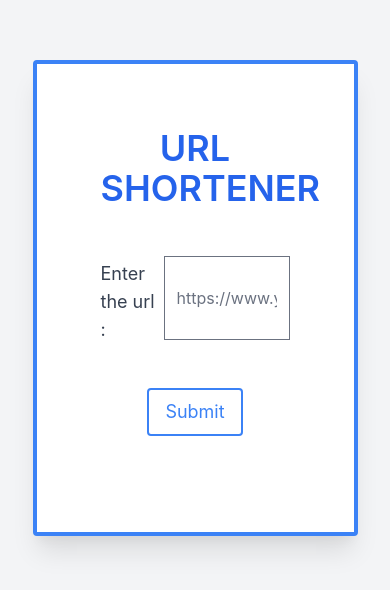
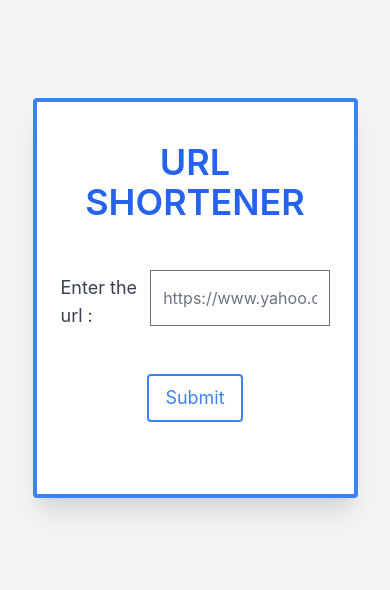
Before and after one commit to farazshah2001/url-shortener-frontend, a React (Create React App) app: page / in a window 390 px wide. Shown: the part 124-714 px from the top of the page. Built offline with nearby package versions, Linux system fonts and the light colour scheme.

Commit message:
styling updated

```diff
--- a/src/App.js
+++ b/src/App.js
@@ -37,7 +37,7 @@ function App() {
   }
   return (
     <div className="h-screen flex justify-center items-center bg-gray-100">
-      <div className="w-10/12 lg:w-1/2 bg-white shadow-xl self-center py-12 px-16 border-4 border-blue-500 rounded">
+      <div className="w-10/12 lg:w-1/2 bg-white shadow-xl self-center py-6 lg:py-12 px-6 lg:px-16 border-4 border-blue-500 rounded">
         <h1 className="text-4xl my-4 text-blue-600 font-semibold text-center uppercase">URL Shortener</h1>
         <div className="grid grid-cols-3 my-12">
           <p className="text-gray-700 text-lg transform translate-y-1">Enter the url : </p>
```
